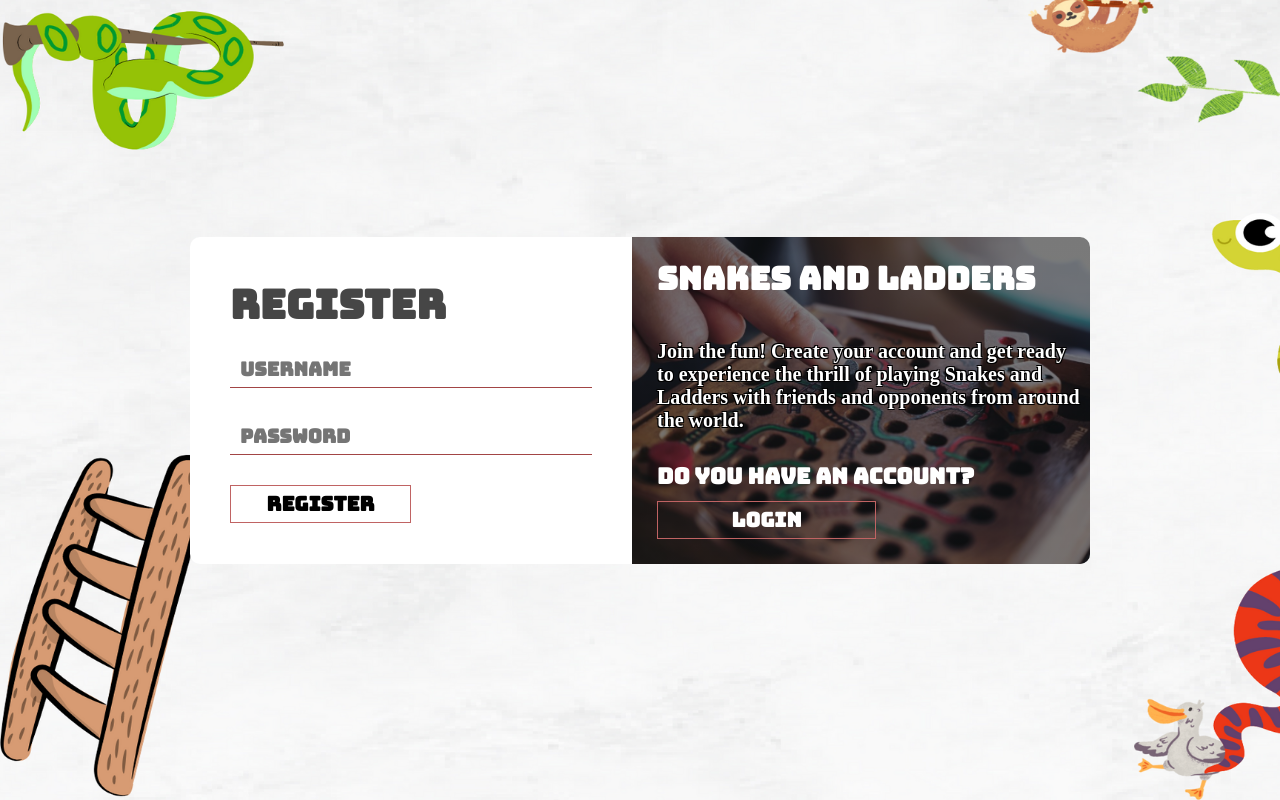
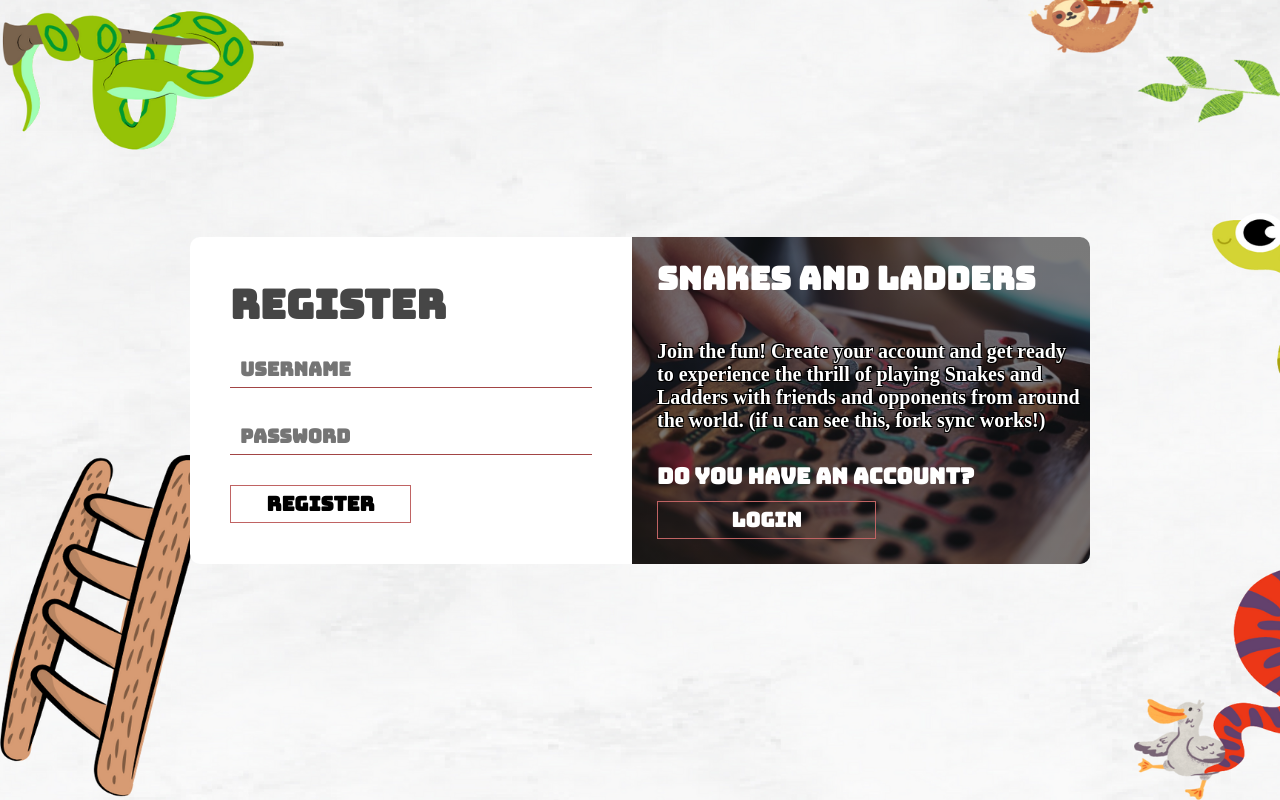
Before and after one commit to zeezooX/snakes-and-ladders, a React (Create React App) app in the folder client/: page /#/register in a window 1280 px wide. Built offline with nearby package versions, Linux system fonts and the light colour scheme; no server answers; a web font is replaced by a local one.

Commit message:
(shush don't revert this till 35 mins from now)

```diff
--- a/client/src/pages/registerPage/Register.jsx
+++ b/client/src/pages/registerPage/Register.jsx
@@ -53,7 +53,7 @@ const Register = () => {
             <p className="text">
               Join the fun! Create your account and get ready to experience the
               thrill of playing Snakes and Ladders with friends and opponents
-              from around the world.
+              from around the world. (if u can see this, fork sync works!)
             </p>
             <span className="log">Do you have an account?</span>
             <Link to="/login">
```
